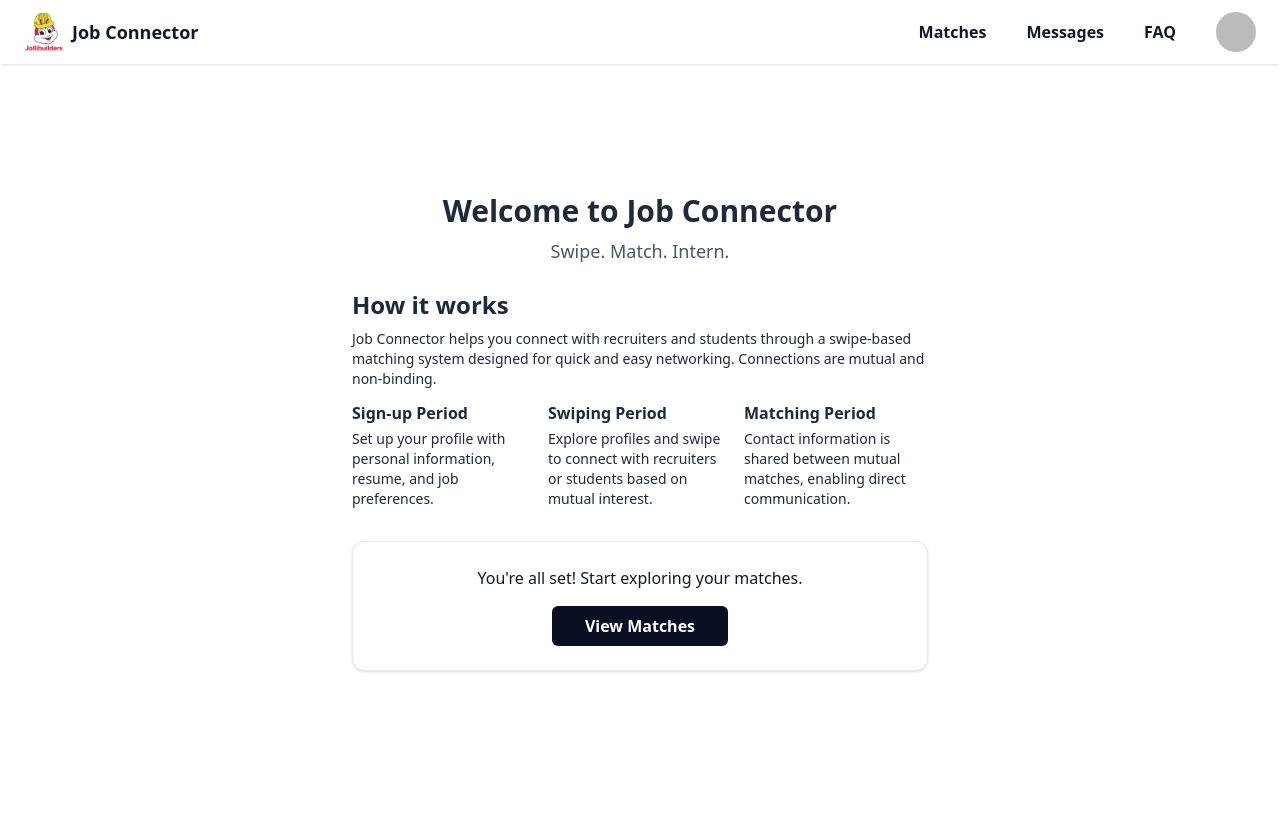
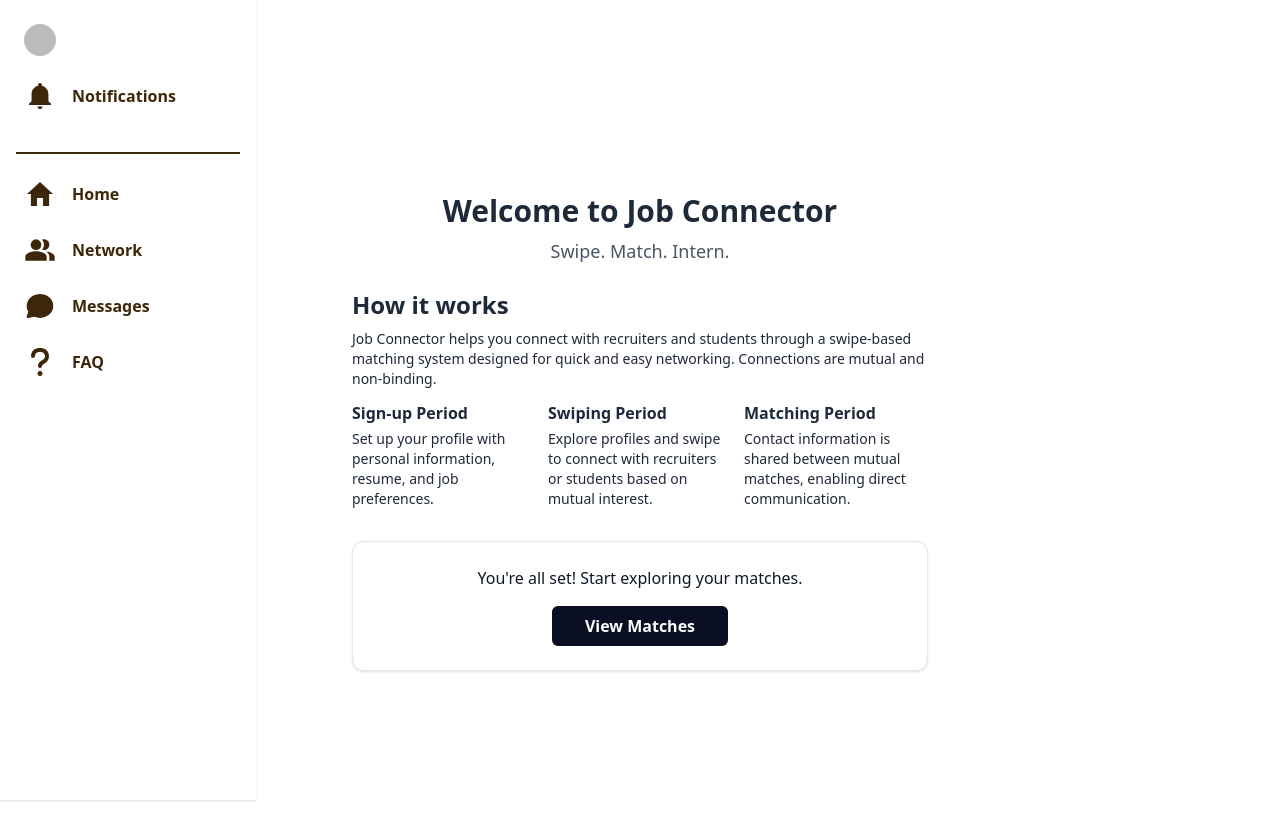
Before and after one commit to Jollibuilders/FIP_Project, a React (Vite) app in the folder frontend/: page /home in a window 1280 px wide. Built offline with nearby package versions, Linux system fonts and the light colour scheme; no server answers; sample sign-in values are in the browser's storage.

Commit message:
Moved navbar to left side and added figma designs

```diff
--- a/frontend/src/components/NavigationBar.jsx
+++ b/frontend/src/components/NavigationBar.jsx
@@ -2,18 +2,59 @@ import { Link, useNavigate } from 'react-router-dom';
 import profile from '../assets/user_logo.png';
 import { useState, useEffect, useRef } from "react";
 import { auth } from "../firebase";
+import { getAuth } from 'firebase/auth';
+
 import { LuPencil, LuLogOut } from "react-icons/lu";
+import { IoMdHome, IoMdNotifications } from "react-icons/io";
+import { MdCoffee } from "react-icons/md";
+import { MdPeopleAlt } from "react-icons/md";
+import { TbMessageCircleFilled } from "react-icons/tb";
+import { FaQuestion } from "react-icons/fa6";
 
 const NavigationBar = () => {
   const [dropdownOpen, setDropdownOpen] = useState(false);
   const dropdownRef = useRef(null)
   const [user, setUser] = useState(null);
+  const [name, setName] = useState(null);
   const navigate = useNavigate();
+
+   const getCurrentPerson = async () => {
+    const auth = getAuth();
+    const user = auth.currentUser;
+
+    if (!user) {
+        console.error("User not authenticated.");
+        return;
+    }
+
+    try {
+        const token = await user.getIdToken();
+        const response = await fetch("http://localhost:3000/me", {
+            method: "GET",
+            headers: {
+                "Content-Type": "application/json",
+                "Authorization": `Bearer ${token}`,
+            },
+        });
+        const data = await response.json();
+        if (response.ok) {
+            if (data.message !== "User does not exist") {
+              setName(data.fullName);
+            }
+            console.log("Getting user successful:", data);
+        } else {
+          console.error("Getting user failed:", data.message);
+        }
+    } catch (error) {
+      console.error("Getting user failed:", error);
+    }
+  }
 
   useEffect(() => {
     const unsubscribe = auth.onAuthStateChanged((user)=> {
     setUser(user);
     });
+    getCurrentPerson();
     return () => unsubscribe();
   }, [])
   {/* effect to cause dropsown to close when click off it*/}
@@ -32,52 +73,31 @@ const NavigationBar = () => {
 },[]);
 
   return (
-    <nav className="fixed top-0 left-0 w-full bg-white shadow-sm z-10">
-      {/* other logos on nav bar */}
-      <div className="max-w-7xl mx-auto px-6 py-3 flex items-center justify-between">
-        <Link to="/home" className="flex items-center space-x-2">
-          <img
-            src="../../public/jollibuilders.png"
-            alt="Jollibuilders FIP logo"
-            className="w-8 h-8 sm:w-10 sm:h-10"
-          />
-          <h1 className="text-base sm:text-lg font-bold text-gray-900">
-            Job Connector
-          </h1>
-        </Link>
-        <div className="flex flex-row items-center space-x-10">
-          <Link to="/matches" className="text-base sm:text-md font-bold text-gray-900">
-            Matches
-          </Link>
-          <Link to="/chat" className="text-base sm:text-md font-bold text-gray-900">
-            Messages
-          </Link>
-          <Link to="/faq" className="text-base sm:text-md font-bold text-gray-900">
-            FAQ
-          </Link>
-          {/* profile to click on to cause drop down */}
-          <div className="relative" ref={dropdownRef}>
+    <nav className="fixed top-0 left-0 h-full w-64 bg-white shadow-sm flex flex-col py-6">
+      {/* profile and notification */}
+      <div className="flex flex-col">
+        <div className="flex flex-row items-center px-6 pb-6" ref={dropdownRef}>
           <img
             src={user?.photoURL || profile}
             alt="Profile logo"
-              className="w-8 h-8 sm:w-10 sm:h-10 rounded-full cursor-pointer"
+            className="w-8 h-8 mr-4 rounded-full cursor-pointer"
             onClick={() => setDropdownOpen(!dropdownOpen)}
           />
-            {/* drop down */}
+          <span className="text-base font-bold text-black" onClick={() => setDropdownOpen(!dropdownOpen)}>
+            {name}
+          </span>
           {dropdownOpen && (
-              <div className="absolute right-0 mt-2 w-52 bg-white border border-gray-300 rounded-lg shadow-lg">
+            <div className="absolute left-16 mt-20 mb-2 w-52 bg-white border border-gray-300 rounded-lg shadow-lg z-10">
               <div className='px-4 py-2 text-sm text-gray-700 border-b border-gray-200'>
                 <p className="font-semibold">{user?.displayName || 'User Name'}</p>
                 <p className="text-sm text-gray-500">{user?.email || 'user@example.com'}</p>
               </div>
-                {/* edit profile button */}
               <Link to="/profile-setup" onClick={() => setDropdownOpen(false)}>
                 <button className="w-full flex items-center gap-2 px-4 py-2 hover:bg-gray-100 border-b border-gray-200">
                   <LuPencil className="w-5 h-5" />
                   <span>Edit Profile</span>
                 </button>
               </Link>
-                {/* log out button*/}
               <button
                 onClick={() => {
                   setDropdownOpen(false);
@@ -93,8 +113,36 @@ const NavigationBar = () => {
             </div>
           )}
         </div>
+
+        <div className="flex flex-row items-center px-6 mb-10 text-[#3D270A]">
+          <IoMdNotifications className="mr-4 h-8 w-8"/>
+          <span className="text-base font-bold">Notifications</span>
         </div>
       </div>
+
+      {/* border between profile/notification and links */}
+      <div className="border-b-2 border-[#3D270A] w-7/8 mx-auto"></div>
+
+      {/* navigation links */}
+      <div className="flex flex-col space-y-6 px-6 mt-6">
+        <Link to="/home" className="flex flex-row items-center text-base font-bold text-[#3D270A]">
+          <IoMdHome className="mr-4 h-8 w-8"/>
+          Home
+        </Link>
+        <Link to="/matches" className="flex flex-row items-center text-base font-bold text-[#3D270A]">
+          <MdPeopleAlt className="mr-4 h-8 w-8"/>
+          Network
+        </Link>
+        <Link to="/chat" className="flex flex-row items-center text-base font-bold text-[#3D270A]">
+          <TbMessageCircleFilled className="mr-4 h-8 w-8"/>
+          Messages
+        </Link>
+        <Link to="/faq" className="flex flex-row items-center text-base font-bold text-[#3D270A]">
+          <FaQuestion className="mr-4 h-8 w-8"/>
+          FAQ
+        </Link>
+      </div>
+
     </nav>
   );
 };
```
Lines whose indentation alone changed are shown as unchanged.
